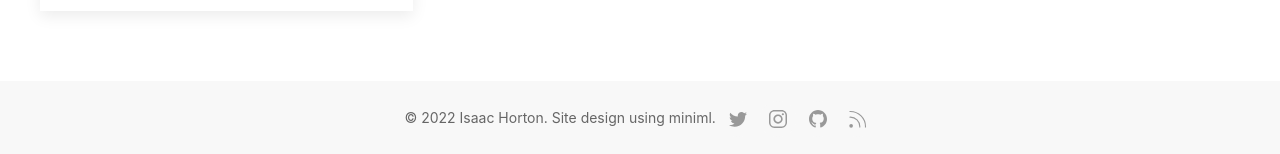
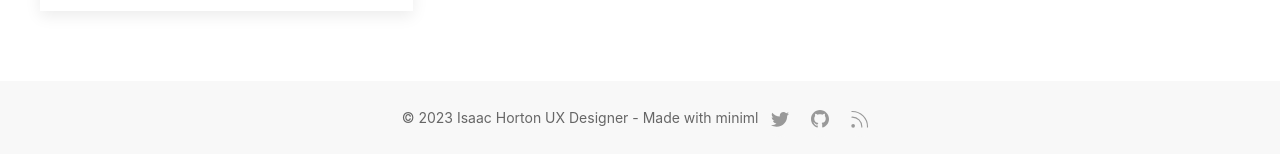
Before and after one commit to kre8t/kre8t.github.io, a Jekyll site: the page built from index.html, in a window 1280 px wide and 900 px high, scrolled down 1255 px. Shown: the part 743-897 px from the top of the window. Built offline with Jekyll 4.4.1, drawn with Linux system fonts in a browser that asks for light colours.

Commit message:
updated footer

```diff
--- a/_includes/footer-links.html
+++ b/_includes/footer-links.html
@@ -1,9 +1,6 @@
 <span>
   {% if site.twitter %}
   <a href="https://twitter.com/{{site.twitter}}" class="uk-icon-button" uk-icon="twitter" uk-tooltip="title: Twitter" target="_blank"></a>
-  {% endif %}
-  {% if site.instagram %}
-  <a href="https://instagram.com/{{site.instagram}}" class="uk-icon-button" uk-icon="instagram" uk-tooltip="title: Instagram" target="_blank"></a>
   {% endif %}
   {% if site.github %}
   <a href="https://github.com/{{site.github}}" class="uk-icon-button" uk-icon="github" uk-tooltip="title: GitHub" target="_blank"></a>
--- a/_includes/footer.html
+++ b/_includes/footer.html
@@ -4,7 +4,7 @@
       <div class="uk-grid-match uk-child-width-1-1@m" uk-grid>
         <div class="uk-text-center uk-text-small">
           <p>
-            &copy; 2022 <a class="uk-link-text" href="{{"https://kre8t.github.io" | relative_url }}">Isaac Horton</a>. Site design using <a class="uk-link-text" href="{{"https://st4rlab.github.io/miniml/" | relative_url }}">miniml</a>.
+            &copy; 2023 <a class="uk-link-text" href="{{"https://kre8t.github.io" | relative_url }}">Isaac Horton UX Designer</a> - Made with <a class="uk-link-text" href="{{"https://st4rlab.github.io/miniml/" | relative_url }}">miniml</a>
             {% include footer-links.html %}
           </p>
         </div>
```
